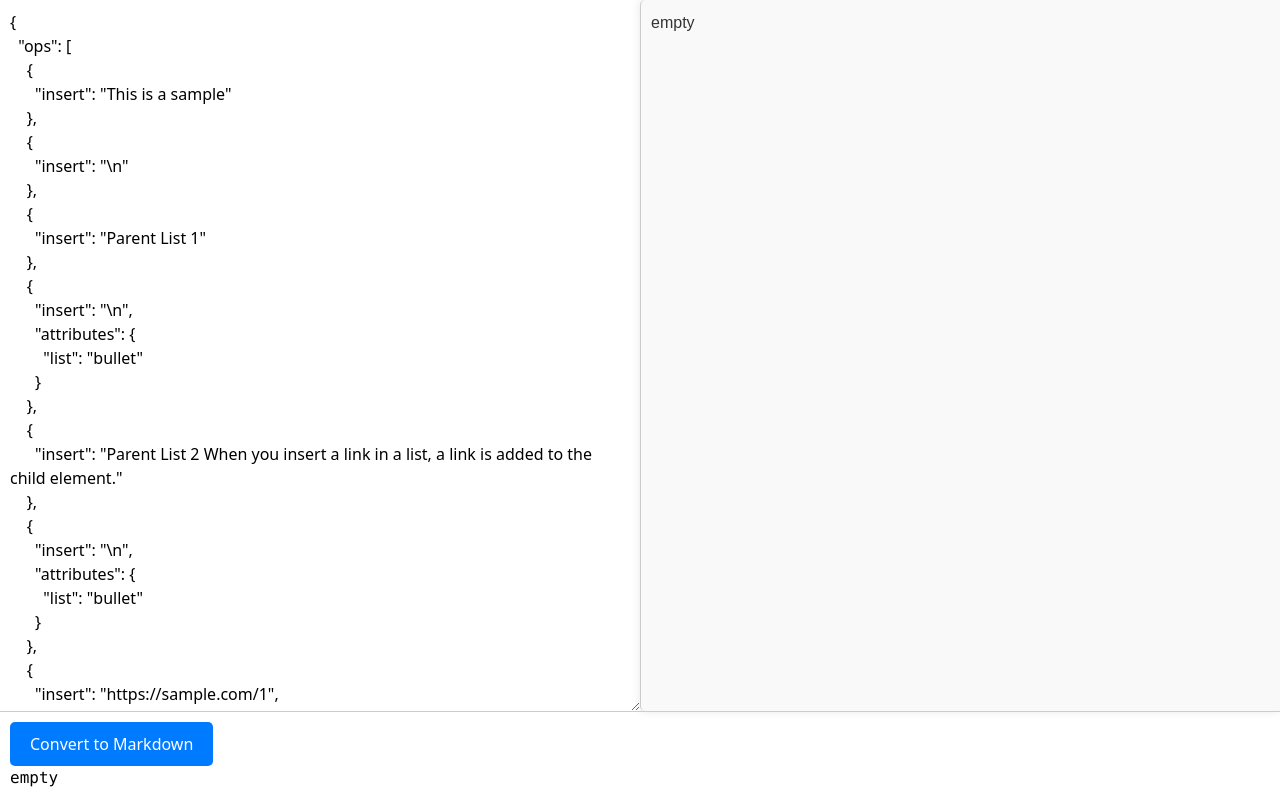
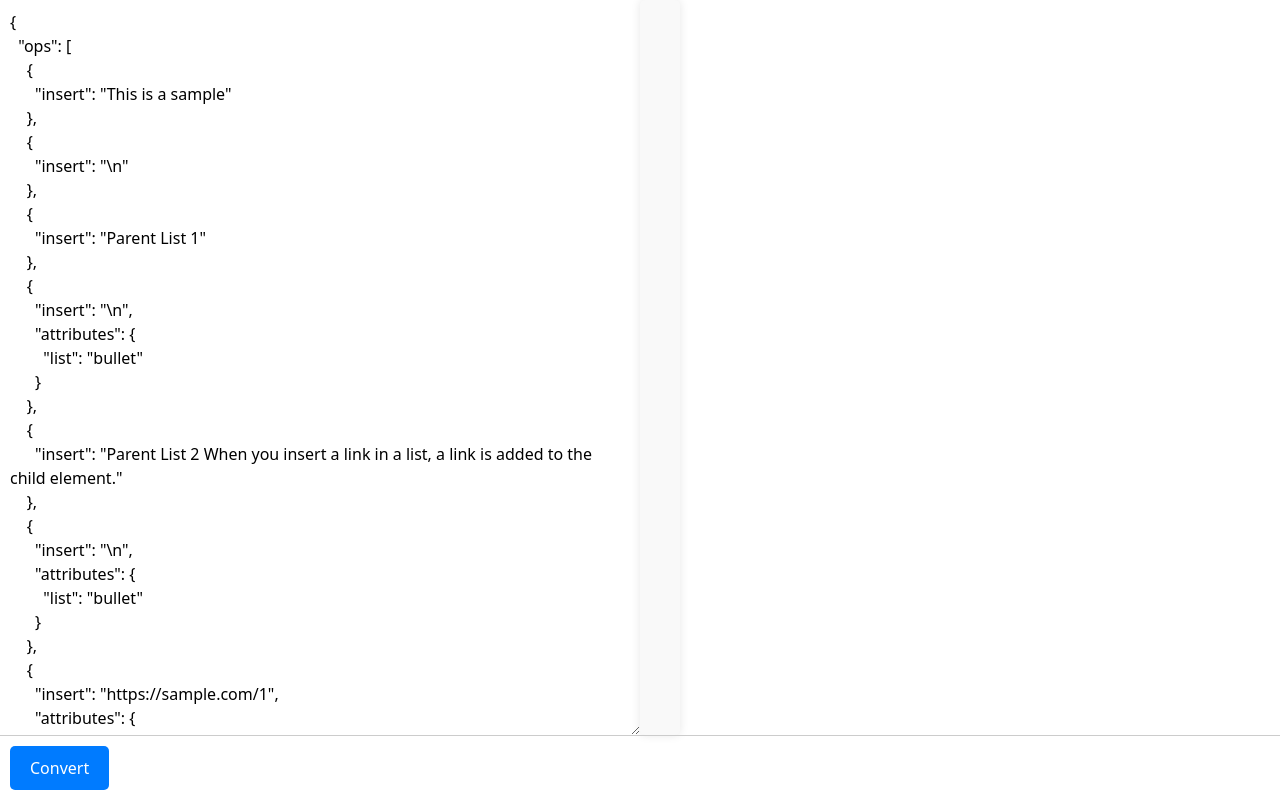
Before and after one commit to yuyami-ya/deltajson-previewer, a Next.js app: page / in a window 1280 px wide. Built offline with nearby package versions, Linux system fonts and the light colour scheme.

Commit message:
feat/html変換処理実装

```diff
--- a/app/page.tsx
+++ b/app/page.tsx
@@ -1,11 +1,7 @@
 "use client";
 
 import { useState } from 'react';
-import ReactMarkdown from 'react-markdown';
-import breaks from 'remark-breaks';
-import remarkGfm from 'remark-gfm';
 import { QuillDeltaToHtmlConverter } from 'quill-delta-to-html';
-import 'github-markdown-css/github-markdown.css';
 import '../styles/markdownStyles.css';
 import '../styles.css';
 
@@ -99,6 +95,11 @@ function convertToMarkdown(delta: Delta): string {
     });
 
     return markdownLines.join('\n');
+}
+
+function convertDeltaToHtml(delta: Delta): string {
+    const converter = new QuillDeltaToHtmlConverter(delta.ops, {});
+    return converter.convert();
 }
 
 export default function Home() {
@@ -224,14 +225,19 @@ export default function Home() {
     });
 
     const [markdown, setMarkdown] = useState<string>("empty");
+    const [html, setHtml] = useState<string>("");
 
-    const handleConvertToMarkdown = () => {
+    const handleConvert = () => {
         try {
             const convertedMarkdown = convertToMarkdown(body);
             setMarkdown(convertedMarkdown);
+
+            const convertedHtml = convertDeltaToHtml(body);
+            setHtml(convertedHtml);
         } catch (e) {
             console.error(e);
             setMarkdown(`error: ${e}`);
+            setHtml(`error: ${e}`);
         }
     };
 
@@ -243,13 +249,11 @@ export default function Home() {
                     value={JSON.stringify(body, null, 2)}
                     onChange={(e) => setBody(JSON.parse(e.target.value))}
                 />
-                <div className="markdown-body">
-                    <ReactMarkdown remarkPlugins={[remarkGfm, breaks]}>{markdown}</ReactMarkdown>
-                </div>
+                <div className="html-output" dangerouslySetInnerHTML={{ __html: html }} />
             </div>
             <div className="footer">
-                <button className="button" onClick={handleConvertToMarkdown}>Convert to Markdown</button>
-                <pre>{markdown}</pre>
+                <button className="button" onClick={handleConvert}>Convert</button>
+                {/* <pre>{markdown}</pre> */}
             </div>
         </div>
     );
--- a/styles/markdownStyles.css
+++ b/styles/markdownStyles.css
@@ -1,4 +1,4 @@
-.markdown-body {
+.html-output {
     font-family: Arial, sans-serif;
     line-height: 1.6;
     color: #333;
@@ -8,57 +8,57 @@
     box-shadow: 0 0 10px rgba(0, 0, 0, 0.1);
 }
 
-.markdown-body h1,
-.markdown-body h2,
-.markdown-body h3 {
+.html-output h1,
+.html-output h2,
+.html-output h3 {
     border-bottom: 1px solid #eaecef;
     padding-bottom: 0.3em;
     margin-bottom: 1em;
 }
 
-.markdown-body p {
+.html-output p {
     margin: 0.5em 0;
 }
 
-.markdown-body a {
+.html-output a {
     color: #0366d6;
     text-decoration: none;
 }
 
-.markdown-body a:hover {
+.html-output a:hover {
     text-decoration: underline;
 }
 
-.markdown-body code {
+.html-output code {
     background-color: #f6f8fa;
     padding: 0.2em 0.4em;
     border-radius: 3px;
 }
 
-.markdown-body pre {
+.html-output pre {
     background-color: #f6f8fa;
     padding: 1em;
     border-radius: 3px;
     overflow: auto;
 }
 
-.markdown-body blockquote {
+.html-output blockquote {
     color: #6a737d;
     border-left: 0.25em solid #dfe2e5;
     padding: 0 1em;
     margin: 0;
 }
 
-.markdown-body ul {
+.html-output ul {
     list-style-type: disc;
     margin-left: 20px;
 }
 
-.markdown-body ol {
+.html-output ol {
     list-style-type: decimal;
     margin-left: 20px;
 }
 
-.markdown-body li {
+.html-output li {
     margin-bottom: 0.5em;
 }
```
